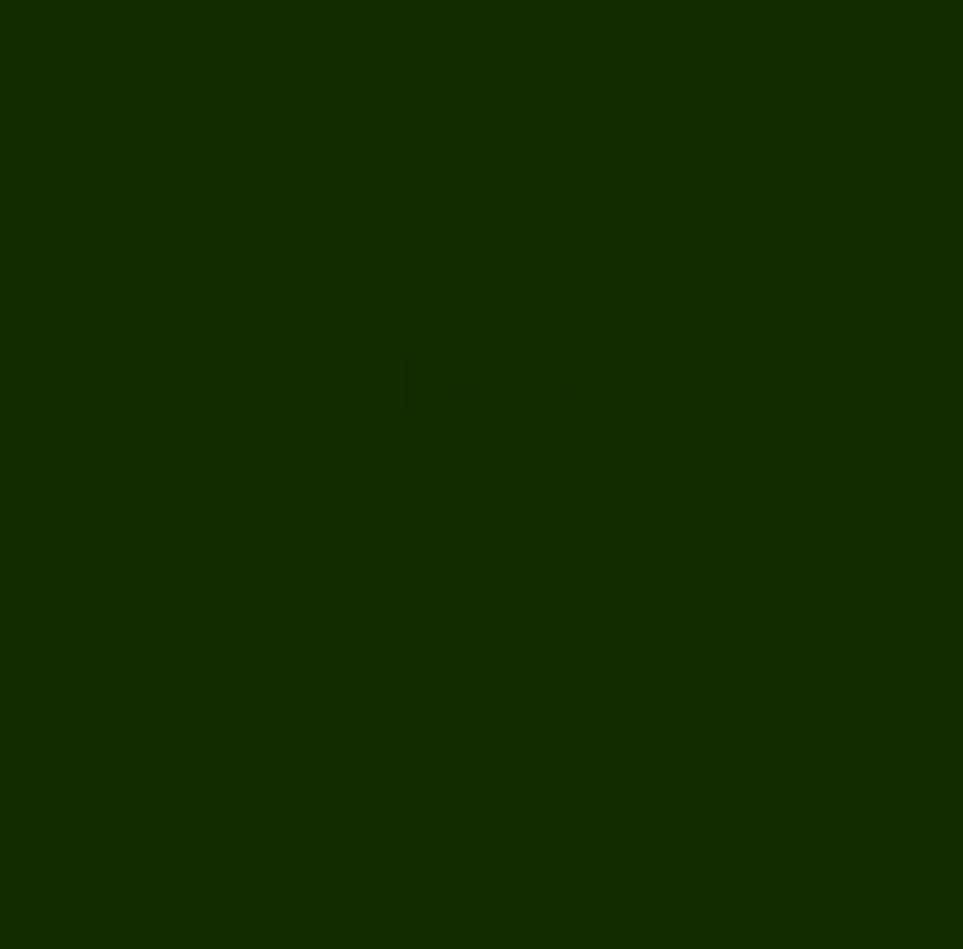
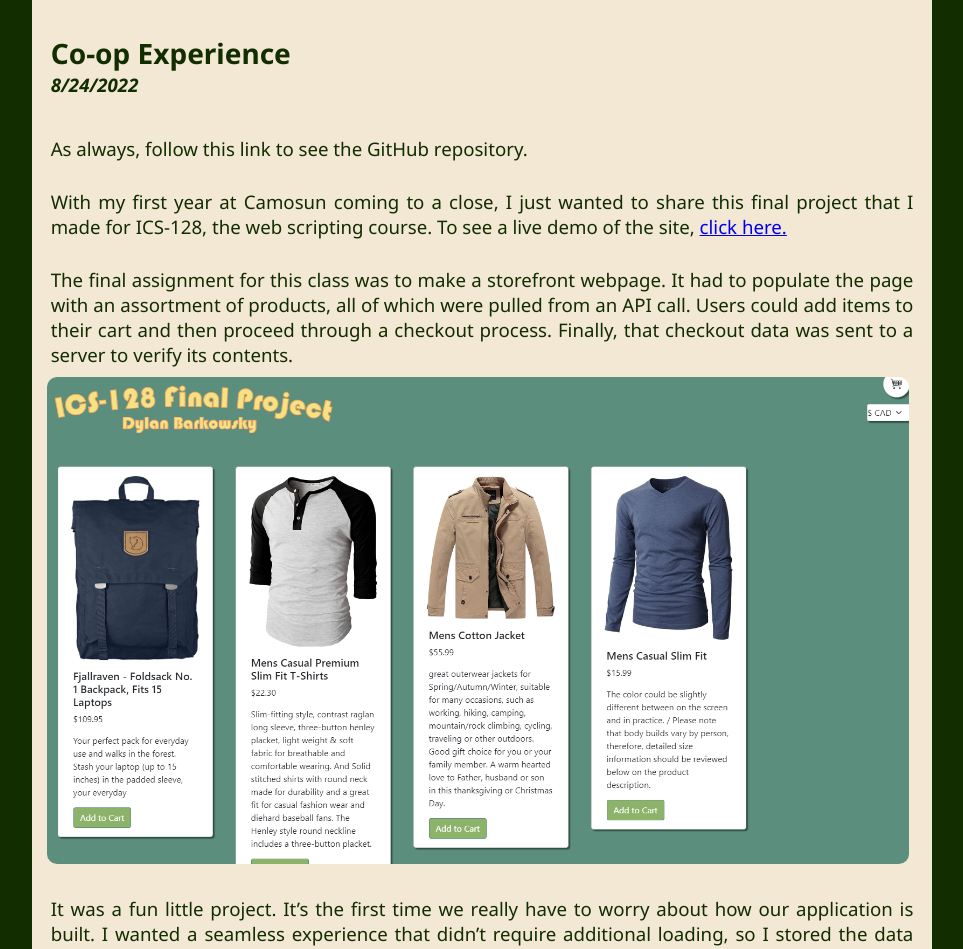
Before and after one commit to dbarkowsky/dbarkowsky.github.io, a Next.js app: page /blog/posts/2022/coop in a window 1280 px wide. Before the commit this address had no page. Shown: the part 80-1029 px from the top of the page, without its empty margins (158-1121 px from the left). Before the commit the page ends 864 px from the top, so only its background shows below. Built offline with nearby package versions, Linux system fonts and the light colour scheme.

Commit message:
Started coop post

```diff
--- a/src/data/posts.jsx
+++ b/src/data/posts.jsx
@@ -78,6 +78,15 @@
             code: 'https://github.com/dbarkowsky/ICS128_Final_Project'
         }
     },
+    {
+        title: 'Co-op Experience',
+        date: new Date('2022-08-24'),
+        blurb: 'Talking about my time working at the Provincial Government.',
+        paths: {
+            img: '/posts/2022/coop/cart.png',
+            post: '/blog/posts/2022/coop',
+        }
+    },
 ]
 
 export default posts;
--- /dev/null
+++ b/src/pages/blog/posts/2022/coop/index.jsx
@@ -0,0 +1,37 @@
+"use client"
+
+import Grid from '@mui/material/Unstable_Grid2';
+import colours from '@/components/Colours';
+import PictureBlock from '@/components/posts/PictureBlock';
+import TextBlock from '@/components/posts/TextBlock';
+import TitleBlock from '@/components/posts/TitleBlock';
+import DateBlock from '@/components/posts/DateBlock';
+import posts from '@/data/posts';
+import SubtitleBlock from '@/components/posts/SubtitleBlock';
+import PictureCombo from '@/components/posts/PictureCombo';
+
+const Coop = () => {
+    const currentPost = posts.find(post => post.title == "Co-op Experience");
+    return (
+        <Grid container spacing={2} padding="1em" sx={{
+            backgroundColor: colours.lightBackground,
+            margin: 0,
+        }}>
+            <TitleBlock>{currentPost.title}</TitleBlock>
+            <DateBlock>{currentPost.date.toLocaleDateString()}</DateBlock>
+            <TextBlock>As always, follow this link to see the <a href={currentPost.paths.code}>GitHub repository.</a></TextBlock>
+
+            <TextBlock>With my first year at Camosun coming to a close, I just wanted to share this final project that I made for ICS-128, the web scripting course. To see a live demo of the site, <a href='https://dbarkowsky.github.io/ICS128_Final_Project/'>click here.</a></TextBlock>
+            <TextBlock>The final assignment for this class was to make a storefront webpage. It had to populate the page with an assortment of products, all of which were pulled from an API call. Users could add items to their cart and then proceed through a checkout process. Finally, that checkout data was sent to a server to verify its contents.</TextBlock>
+            <PictureBlock path={'/posts/2022/ics128final/fullpage.png'}/>
+            <TextBlock>It was a fun little project. It’s the first time we really have to worry about how our application is built. I wanted a seamless experience that didn’t require additional loading, so I stored the data and the cart as part of class objects. This made for some easy filtering. </TextBlock>
+
+            <PictureCombo imgPath={'/posts/2022/ics128final/modal.png'}>
+                <TextBlock>A lot of the page is populated by JavaScript methods, so there’s no refreshing when things are added. I tried to employ a strategy of redrawing parts of the page only when that part needed updating. That’s what allows the currencies to update and the cart to refresh itself. </TextBlock>
+                <TextBlock>This was also the first time I made a page using some of the premade tools like Bootstrap’s sidemenu and modal. That made things a lot easier, and I really appreciated that. Last semester, we made another single-page site, but without JavaScript. You can see that <a href='https://dbarkowsky.github.io/ICS-118-Midterm/'>here</a>. I like to see the progression from those more simple projects. Here’s hoping the next one is a big step forward.</TextBlock>
+            </PictureCombo>
+        </Grid>
+    );
+}
+
+export default Coop;
```
